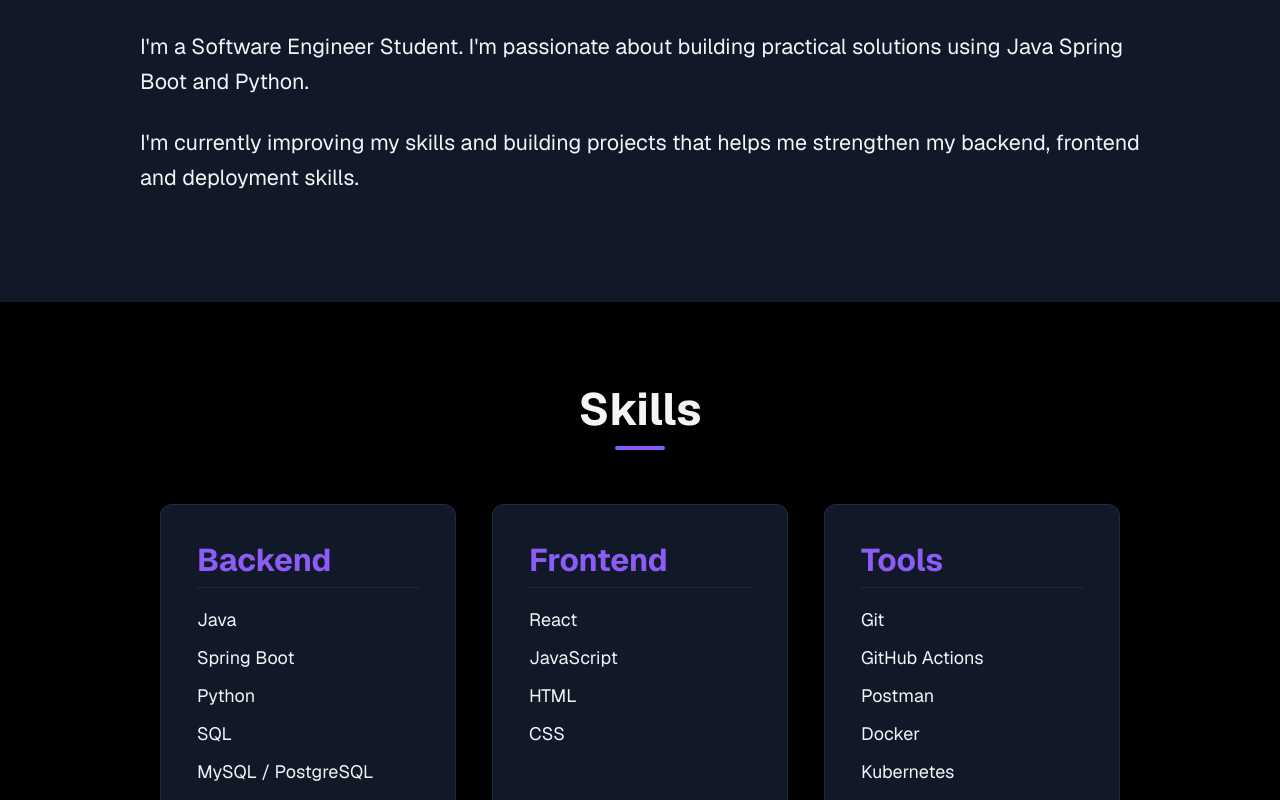
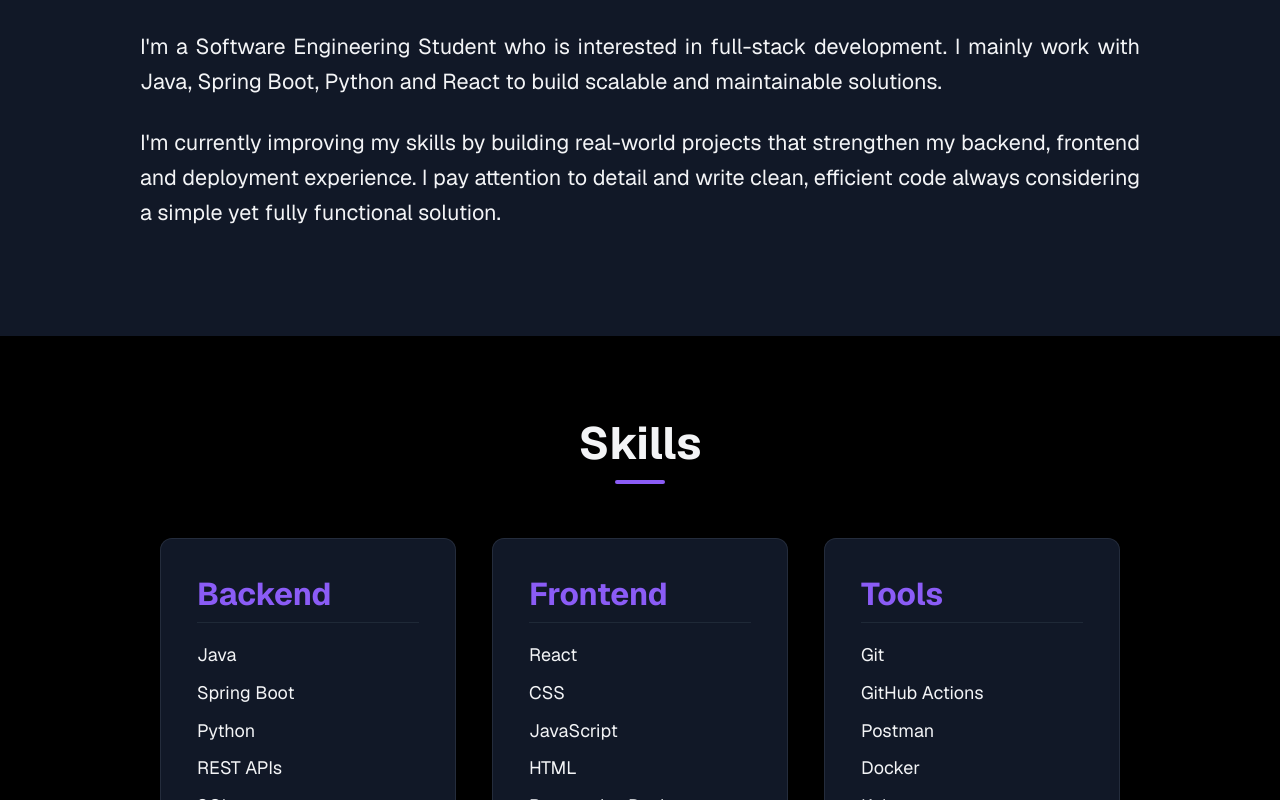
Before and after one commit to WhyNotAri/AriMorales, a React (Vite) app: page / in a window 1280 px wide. Shown: the part 980-1780 px from the top of the page. Built offline with nearby package versions, Linux system fonts and the light colour scheme.

Commit message:
updated content

```diff
--- a/src/App.css
+++ b/src/App.css
@@ -198,6 +198,7 @@
 #about p {
   margin-bottom: 1.5rem;
   font-size: 1.2rem;
+  text-align: justify;
 }
 
 /* Skills */
--- a/src/components/sections/About.jsx
+++ b/src/components/sections/About.jsx
@@ -5,12 +5,13 @@ function About() {
         <RevealSection id="about">
             <h2>About Me</h2>
             <p>
-                I'm a Software Engineer Student.
-                I'm passionate about building practical solutions using Java Spring Boot and Python.
+                I'm a Software Engineering Student who is interested in full-stack development.
+                I mainly work with Java, Spring Boot, Python and React to build scalable and maintainable solutions.
             </p>
             <p>
-                I'm currently improving my skills and building projects that helps me strengthen my
-                backend, frontend and deployment skills.
+                I'm currently improving my skills by building real-world projects that strengthen my backend,
+                frontend and deployment experience. I pay attention to detail and write clean, efficient code
+                always considering a simple yet fully functional solution.
             </p>
         </RevealSection>
     )
--- a/src/components/sections/Hero.jsx
+++ b/src/components/sections/Hero.jsx
@@ -4,10 +4,10 @@ function Hero() {
     return (
         <RevealSection id="home">
             <p>Hi, I'm <span>Ari Morales</span></p>
-            <h1>A Software Engineer Student</h1>
+            <h1>A Software Engineering Student</h1>
             <p>
-                I build apps using Java Spring Boot, Python and React
-                , focusing on practical, maintainable, scalable and user-friendly solutions.
+                I build apps using Java Spring Boot, Python and React,
+                focusing on practical, maintainable, scalable and user-friendly solutions.
             </p>
 
             {/*<div>
--- a/src/components/sections/Skills.jsx
+++ b/src/components/sections/Skills.jsx
@@ -4,15 +4,15 @@ function Skills() {
     const mySkills = [
         {
             category: 'Backend',
-            skills: ['Java', 'Spring Boot', 'Python', 'SQL', 'MySQL / PostgreSQL']
+            skills: ['Java', 'Spring Boot', 'Python', 'REST APIs', 'SQL', 'MySQL', 'PostgreSQL']
         },
         {
             category: 'Frontend',
-            skills: ['React', 'JavaScript', 'HTML', 'CSS']
+            skills: ['React', 'CSS', 'JavaScript', 'HTML', 'Responsive Design']
         },
         {
             category: 'Tools',
-            skills: ['Git', 'GitHub Actions', 'Postman', 'Docker', 'Kubernetes', 'AWS']
+            skills: ['Git', 'GitHub Actions', 'Postman', 'Docker', 'Kubernetes', 'CLI', 'AWS']
         }
     ]
 
--- a/src/index.css
+++ b/src/index.css
@@ -17,6 +17,8 @@
 }
 
 :root.light {
+  --primary-color: #b91c1c;
+  --primary-hover: #991b1b;
   --bg-color: #f5f5f7;
   --text-color: #000000;
   --text-muted: #46566b;
```
